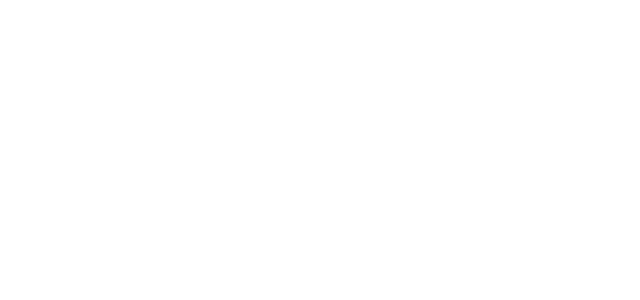
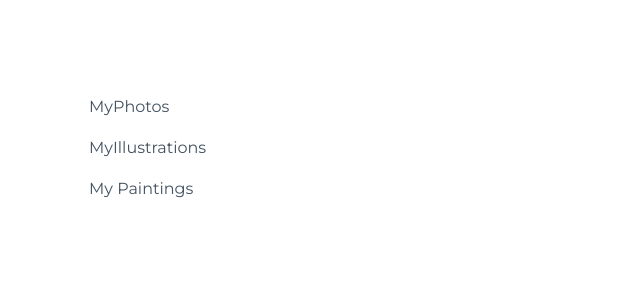
Before and after one commit to fabi8bit/react-challenges, a React (Create React App) app in the folder my-app/: page / in a window 1280 px wide. Shown: the top 300 px of the page, without its empty margins (0-640 px from the left). Built offline with nearby package versions, Linux system fonts and the light colour scheme.

Commit message:
Add css to sidebar component

```diff
--- a/my-app/package.json
+++ b/my-app/package.json
@@ -3,6 +3,7 @@
   "version": "0.1.0",
   "private": true,
   "dependencies": {
+    "16": "^0.0.2",
     "@testing-library/jest-dom": "^5.14.1",
     "@testing-library/react": "^11.2.7",
     "@testing-library/user-event": "^12.8.3",
--- a/my-app/src/App.js
+++ b/my-app/src/App.js
@@ -1,9 +1,10 @@
 import css from './App.module.css';
+import Sidebar from './components/Sidebar';
 
 function App() {
   return (
     <div className={css.App}>
-      {/* Add your components here */}
+      {<Sidebar />}
     </div>
   );
 }
--- a/my-app/src/components/Sidebar.js
+++ b/my-app/src/components/Sidebar.js
@@ -0,0 +1,12 @@
+import React from "react"
+import css from "./css/Sidebar.module.css"
+
+const Sidebar = (props) => {
+    return <div className = {css.sidebar} >
+        <a>MyPhotos</a>
+        <a>MyIllustrations</a>
+        <a>My Paintings</a>
+        </div>
+}
+
+export default Sidebar;
```
Also changed, not shown: 1 other file (tests, documents, lock files or other folders).
